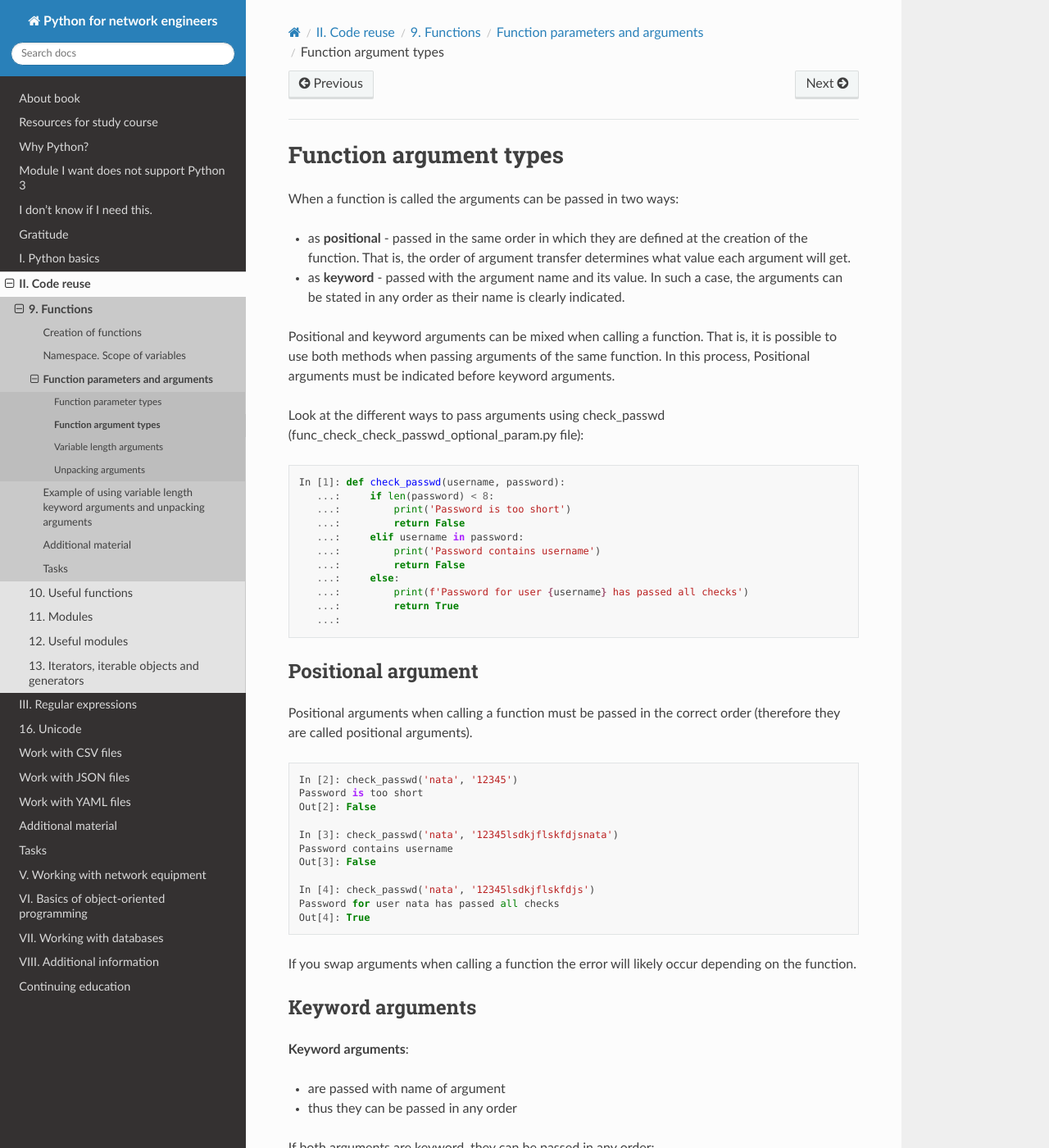
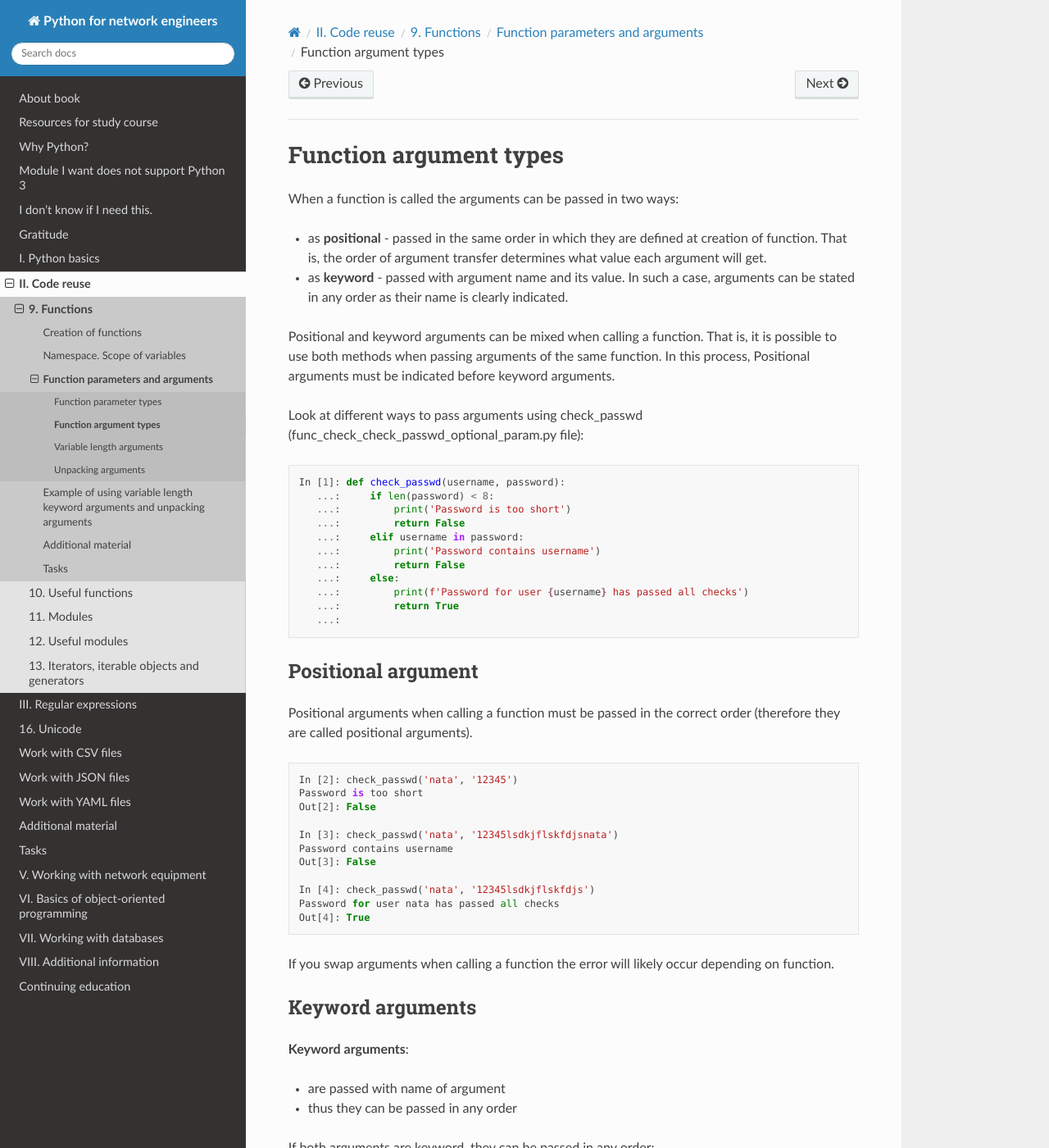
Before and after one commit to natenka/pyneng-book-en, a Sphinx documentation site: the page built from docs/source/book/09_functions/3a_func_args_types.rst, in a window 1280 px wide and 1400 px high. Shown: the whole window at 82% size. Built offline with Sphinx 7.4.7 and the Read the Docs theme 2.0.0, drawn with Linux system fonts in a browser that asks for light colours; pages that are not in the unit, such as notebooks, are missing from menus; some of the changed text lies outside the part shown.

Commit message:
Update 3a_func_args_types.rst

```diff
--- a/docs/source/book/09_functions/3a_func_args_types.rst
+++ b/docs/source/book/09_functions/3a_func_args_types.rst
@@ -3,12 +3,12 @@ Function argument types
 
 When a function is called the arguments can be passed in two ways:
 
-* as **positional** - passed in the same order in which they are defined at the creation of the function. That is, the order of argument transfer determines what value each argument will get.
-* as **keyword** - passed with the argument name and its value. In such a case, the arguments can be stated in any order as their name is clearly indicated.
+* as **positional** - passed in the same order in which they are defined at creation of function. That is, the order of argument transfer determines what value each argument will get.
+* as **keyword** - passed with argument name and its value. In such a case, arguments can be stated in any order as their name is clearly indicated.
 
 Positional and keyword arguments can be mixed when calling a function. That is, it is possible to use both methods when passing arguments of the same function. In this process, Positional arguments must be indicated before keyword arguments.
 
-Look at the different ways to pass arguments using check_passwd (func_check_check_passwd_optional_param.py file):
+Look at different ways to pass arguments using check_passwd (func_check_check_passwd_optional_param.py file):
 
 .. code:: python
 
@@ -43,7 +43,7 @@ Positional arguments when calling a function must be passed in the correct order
     Password for user nata has passed all checks
     Out[4]: True
 
-If you swap arguments when calling a function the error will likely occur depending on the function.
+If you swap arguments when calling a function the error will likely occur depending on function.
 
 Keyword arguments
 ~~~~~~~~~~~~~~~~~~
@@ -102,7 +102,7 @@ For example, you can add a flag that will control whether or not a username shou
         ...:         return True
         ...:
 
-By default, the flag is True which means check should be done:
+By default, flag is True which means check should be done:
 
 .. code:: python
 
```
